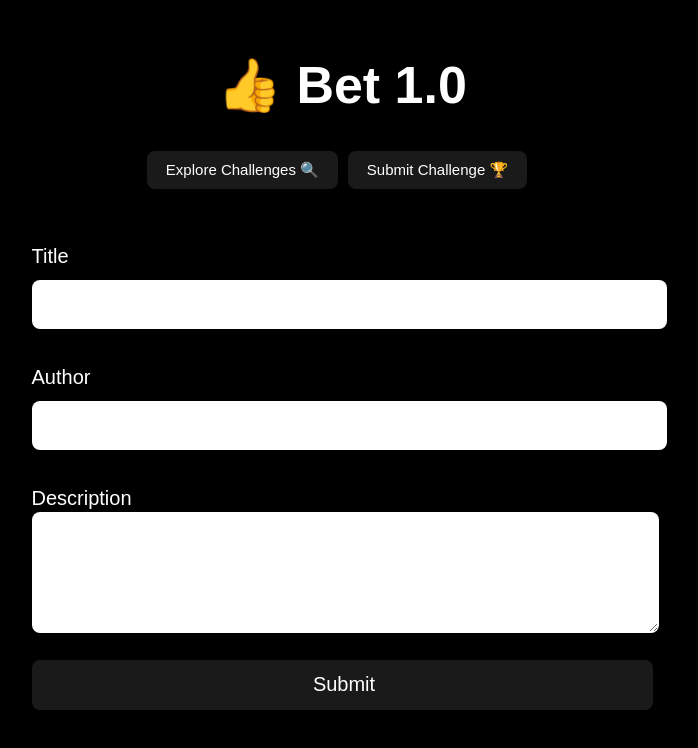
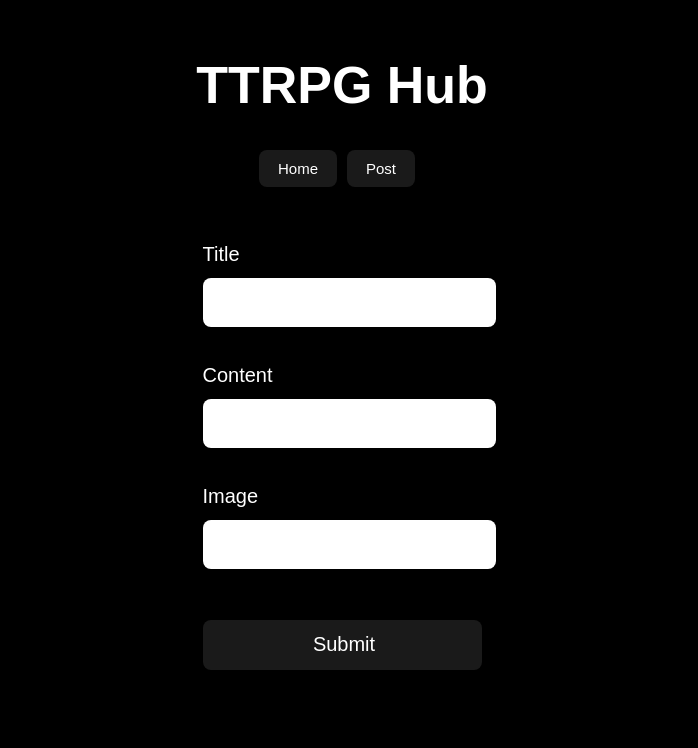
Before and after one commit to acastrofarias/web102_final, a React (Create React App) app in the folder client/: page /new in a window 1280 px wide. Shown: the top 748 px of the page, without its empty margins (298-996 px from the left). Built offline with nearby package versions, Linux system fonts and the light colour scheme; no server answers; the database is empty.

Commit message:
CRUD added

```diff
--- a/client/src/App.js
+++ b/client/src/App.js
@@ -17,7 +17,7 @@ const App = () => {
 
   const fetchPosts = async () => {
     const {data} = await supabase
-    .from('Posts')
+    .from('hub')
     .select()
     .order('created_at', { ascending: true })
     // set state of posts
@@ -45,9 +45,9 @@ const App = () => {
     <div className="App">
 
       <div className="header">
-        <h1>👍 Bet 1.0</h1>
-        <Link to="/"><button className="headerBtn"> Explore Challenges 🔍  </button></Link>
-        <Link to="/new"><button className="headerBtn"> Submit Challenge 🏆 </button></Link>
+        <h1>TTRPG Hub</h1>
+        <Link to="/"><button className="headerBtn"> Home </button></Link>
+        <Link to="/new"><button className="headerBtn"> Post </button></Link>
       </div>
         {element}
     </div>
--- a/client/src/components/Card.css
+++ b/client/src/components/Card.css
@@ -16,13 +16,7 @@
     font-size: 24px;
 }
 
-.author {
-    color:white;
-    margin-bottom: 20px;
-    font-size: 20px;
-}
-
-.description {
+.content {
     color:white;
     text-align: justify;
     text-justify: inter-word;
--- a/client/src/components/Card.js
+++ b/client/src/components/Card.js
@@ -16,9 +16,10 @@ const Card = (props) =>  {
       <div className="Card">
           <Link to={'edit/'+ props.id}><img className="moreButton" alt="edit button" src={more} /></Link>
           <h2 className="title">{props.title}</h2>
-          <h3 className="author">{"by " + props.author}</h3>
-          <p className="description">{props.description}</p>
-          <button className="betButton" onClick={updateCount} >👍 Bet Count: {count}</button>
+          <p className="content">{props.content}</p>
+          <img className="image_url" src={props.image_url} />
+          <br></br>
+          <button className="betButton" onClick={updateCount} >👍 Upvote: {count}</button>
       </div>
   );
 };
--- a/client/src/pages/CreatePost.js
+++ b/client/src/pages/CreatePost.js
@@ -3,7 +3,7 @@ import './CreatePost.css';
 import { supabase } from '../client.js';
 
 const CreatePost = () => {
-    const [post, setPost] = useState({ title: "", author: "", description: ""});
+    const [post, setPost] = useState({ title: "", content: "", image_url: ""});
     console.log('post: ', post);
 
     const handleChange = (event) => {
@@ -21,10 +21,10 @@ const CreatePost = () => {
         event.preventDefault();
 
         const { data, error } = await
-        supabase.from("Posts").insert({
+        supabase.from("hub").insert({
             title: post.title,
-            author: post.author,
-            description: post.description,
+            content: post.content,
+            image_url: post.image_url,
         })
         .select();
         console.log(data);
@@ -39,13 +39,12 @@ const CreatePost = () => {
                 <input type="text" id="title" name="title" onChange={handleChange} /><br />
                 <br/>
 
-                <label for="author">Author</label><br />
-                <input type="text" id="author" name="author" onChange={handleChange}/><br />
+                <label for="content">Content</label><br />
+                <input type="text" id="content" name="content" onChange={handleChange}/><br />
                 <br/>
 
-                <label for="description">Description</label><br />
-                <textarea rows="5" cols="50" id="description" name="description" onChange={handleChange}>
-                </textarea>
+                <label for="image_url">Image</label><br />
+                <input type="text" id="image_url" name="image_url" onChange={handleChange}/><br />
                 <br/>
                 <input type="submit" value="Submit" onClick={createPost}/>
             </form>
--- a/client/src/pages/EditPost.js
+++ b/client/src/pages/EditPost.js
@@ -23,7 +23,7 @@ const EditPost = ({data}) => {
 
         await supabase
         .from('Posts')
-        .update({ title: post.title, author: post.author,  description: post.description})
+        .update({ title: post.title, content: post.content, image_url: post.image_url,})
         .eq('id', id);
 
         window.location = "/";
@@ -33,7 +33,7 @@ const EditPost = ({data}) => {
         event.preventDefault();
 
         await supabase
-        .from('Posts')
+        .from('hub')
         .delete()
         .eq('id', id);
 
@@ -44,16 +44,15 @@ const EditPost = ({data}) => {
         <div>
             <form>
                 <label for="title">Title</label> <br />
-                <input type="text" id="title" name="title" value={post.title} onChange={handleChange} /><br />
+                <input type="text" id="title" name="title" onChange={handleChange} /><br />
                 <br/>
 
-                <label for="author">Author</label><br />
-                <input type="text" id="author" name="author" value={post.author} onChange={handleChange} /><br />
+                <label for="content">Content</label><br />
+                <input type="text" id="content" name="content" onChange={handleChange}/><br />
                 <br/>
 
-                <label for="description">Description</label><br />
-                <textarea rows="5" cols="50" id="description" name="description" value={post.description} onChange={handleChange} >
-                </textarea>
+                <label for="image_url">Image</label><br />
+                <input type="text" id="image_url" name="image_url" onChange={handleChange}/><br />
                 <br/>
 
                 <input type="submit" value="Submit" onClick={updatePost}/>
--- a/client/src/pages/ReadPosts.js
+++ b/client/src/pages/ReadPosts.js
@@ -14,8 +14,8 @@ const ReadPosts = (props) => {
             {
                 posts && posts.length > 0 ?
                 posts.map((post,index) =>
-                   <Card id={post.id} title={post.title} author={post.author} description={post.description}/>
-                ) : <h2>{'No Challenges Yet 😞'}</h2>
+                   <Card id={post.id} title={post.title} content={post.content} image_url={post.image_url}/>
+                ) : <h2>{'No Posts Yet 😞'}</h2>
             }
         </div>
     )
```
Also changed, not shown: client/posts.json (added, +38 -0 lines), client/src/components/Preview.jsx (added, +20 -0 lines), 1 other file (tests, documents, lock files or other folders).
